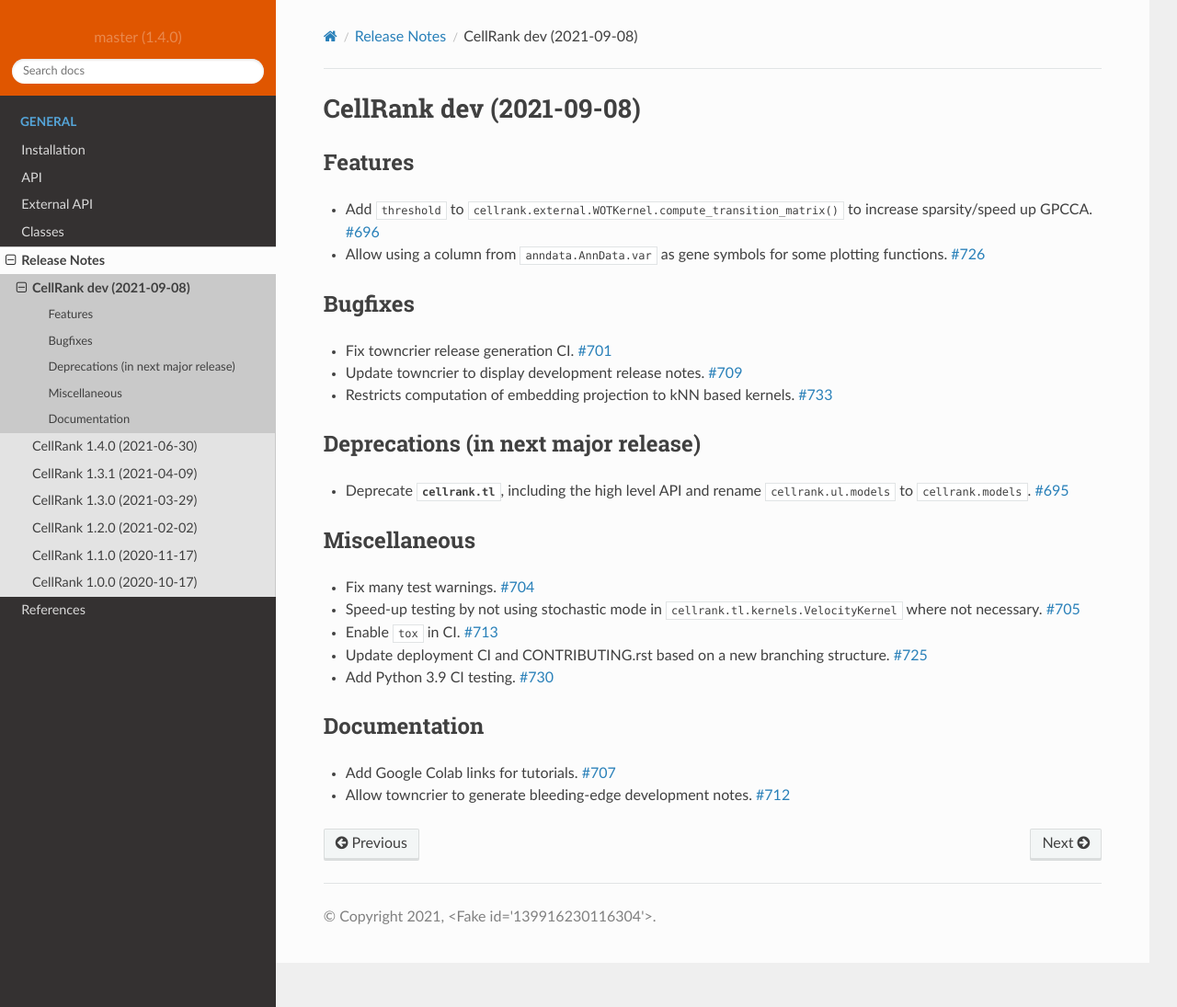
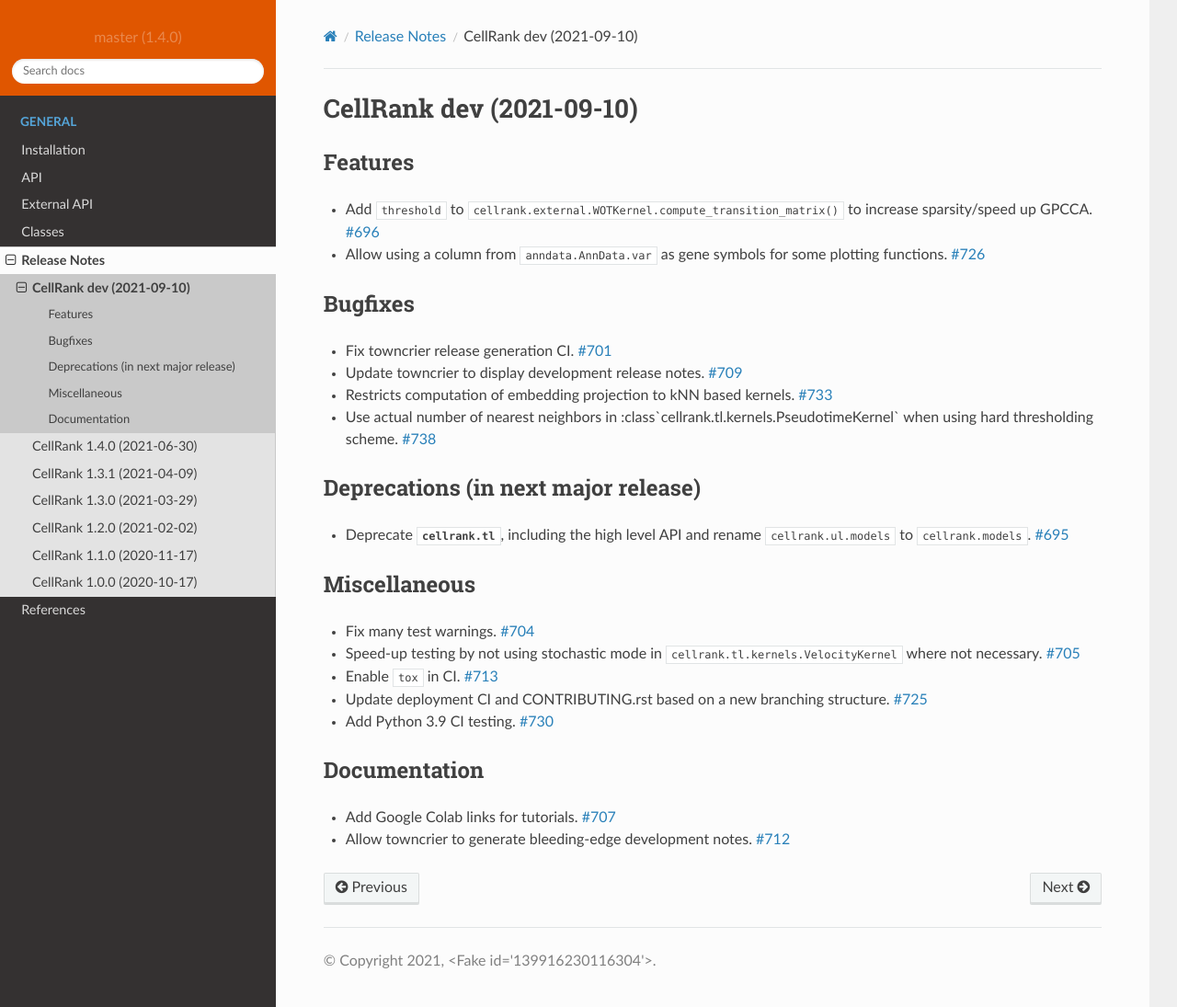
Before and after one commit to theislab/cellrank, a Sphinx documentation site: the page built from docs/source/release/notes-dev.rst, in a window 1280 px wide and 1095 px high. Shown: the whole window at 92% size. Built offline with Sphinx 7.4.7 and the Read the Docs theme 2.0.0, drawn with Linux system fonts in a browser that asks for light colours; pages that are not in the unit, such as notebooks, are missing from menus; the version number is read from the project's files by our own code.

Commit message:
[auto][ci skip] Update dev release notes (#738)

```diff
--- a/docs/source/release/notes-dev.rst
+++ b/docs/source/release/notes-dev.rst
@@ -1,4 +1,4 @@
-CellRank dev (2021-09-08)
+CellRank dev (2021-09-10)
 =========================
 
 Features
@@ -23,6 +23,10 @@ Bugfixes
 
 - Restricts computation of embedding projection to kNN based kernels.
   `#733 <https://github.com/theislab/cellrank/pull/733>`__
+
+- Use actual number of nearest neighbors in :class`cellrank.tl.kernels.PseudotimeKernel`
+  when using hard thresholding scheme.
+  `#738 <https://github.com/theislab/cellrank/pull/738>`__
 
 
 Deprecations (in next major release)
```
